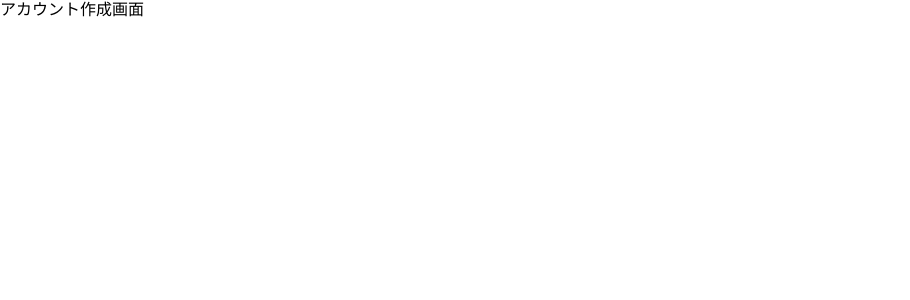
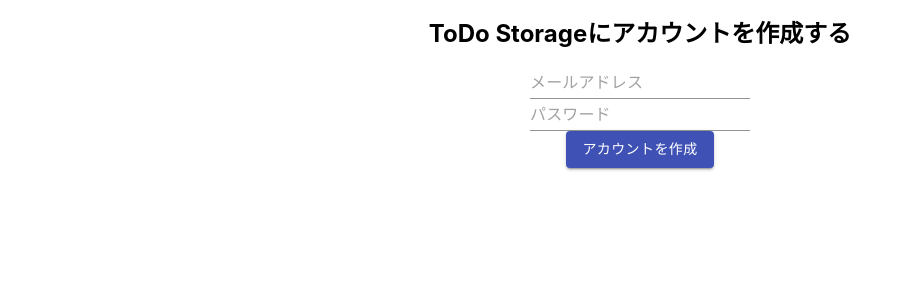
Before and after one commit to KituneUdon/todo-storage, a React (Create React App) app: page /singup in a window 1280 px wide. Shown: the top 300 px of the page, without its empty margins (0-910 px from the left). Built offline with nearby package versions, Linux system fonts and the light colour scheme.

Commit message:
#1 アカウント作成画面を作成

```diff
--- a/src/components/Singup.tsx
+++ b/src/components/Singup.tsx
@@ -1,5 +1,35 @@
 import React, { FC } from 'react';
+import { Button, TextField } from '@material-ui/core';
+import { css } from '@emotion/css';
+import { Link } from 'react-router-dom';
 
-const Singup: FC = () => <div>アカウント作成画面</div>;
+const container = css`
+  width=100%;
+  text-align: center;
+`;
+
+const Singup: FC = () => (
+  <div className={container}>
+    <h2>ToDo Storageにアカウントを作成する</h2>
+    <form>
+      <div>
+        <TextField type="email" placeholder="メールアドレス" />
+      </div>
+      <div>
+        <TextField type="password" placeholder="パスワード" />
+      </div>
+      <div>
+        <Button
+          variant="contained"
+          color="primary"
+          component={Link}
+          to="/login"
+        >
+          アカウントを作成
+        </Button>
+      </div>
+    </form>
+  </div>
+);
 
 export default Singup;
```
